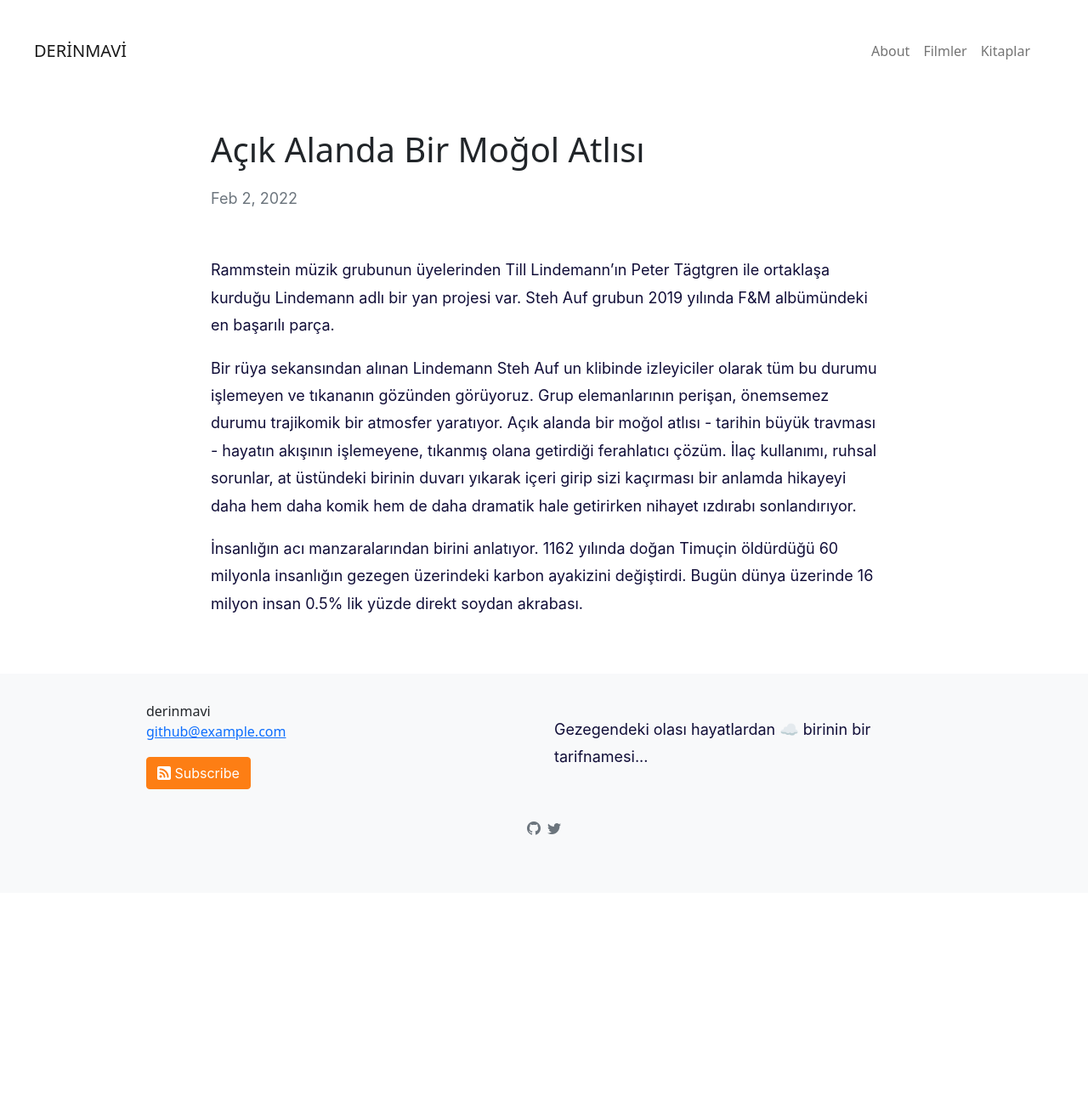
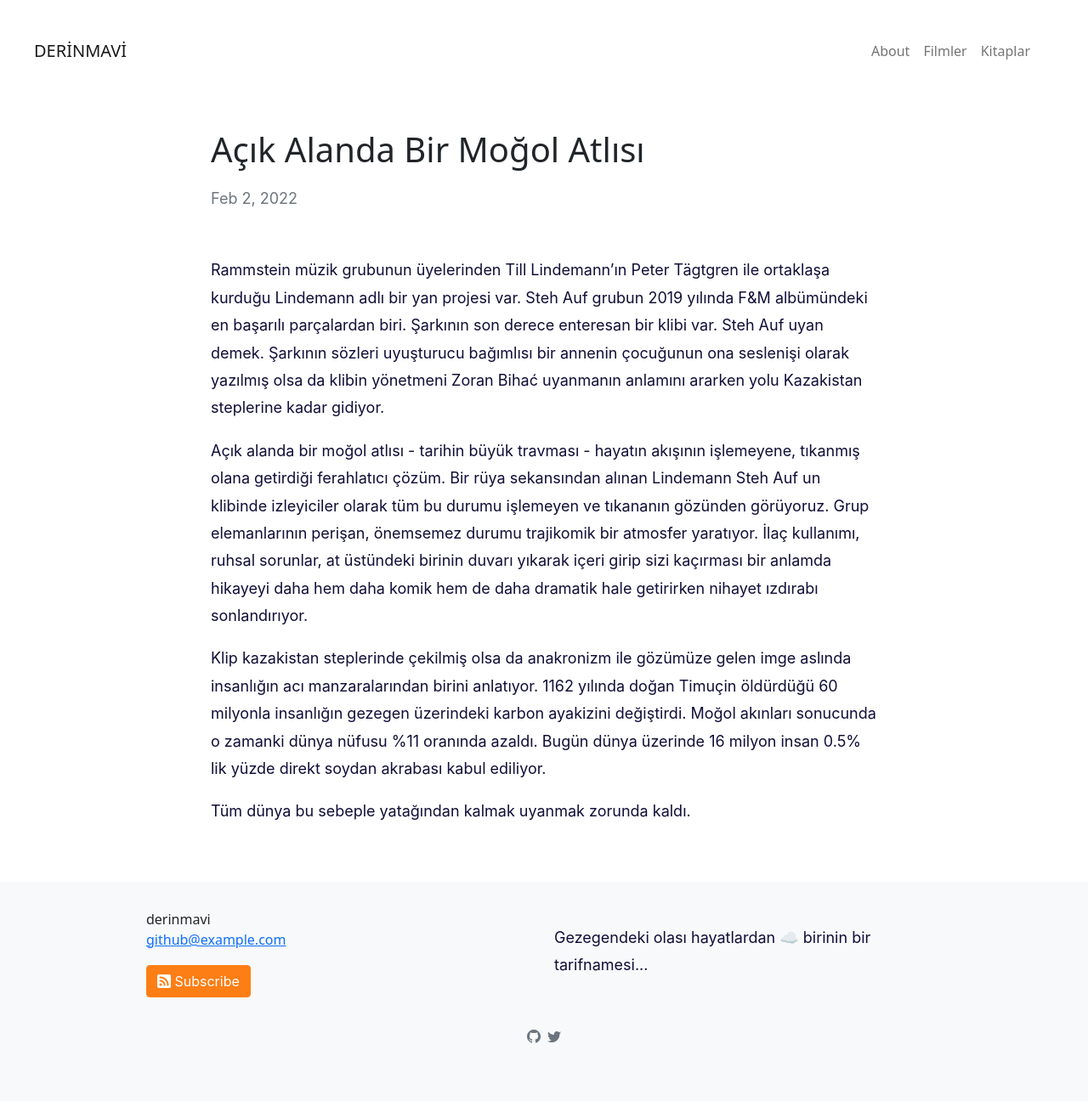
Before and after one commit to tozbulut/derinmavi.io, a Jekyll site: the page built from _posts/2022-02-02-acik-alanda-bir-mogol-atlisi.md, in a window 1280 px wide. Shown: the whole page at 85% size. Built offline with Jekyll 4.4.1, drawn with Linux system fonts in a browser that asks for light colours; before the commit the page ends 1051 px from its top, so only the background shows below that.

Commit message:
Update 2022-02-02-acik-alanda-bir-mogol-atlisi.md

```diff
--- a/_posts/2022-02-02-acik-alanda-bir-mogol-atlisi.md
+++ b/_posts/2022-02-02-acik-alanda-bir-mogol-atlisi.md
@@ -5,9 +5,12 @@
 img : https://derinmavi.io/images/steh-auf.png
 ---
 
-Rammstein müzik grubunun üyelerinden Till Lindemann'ın Peter Tägtgren ile ortaklaşa kurduğu Lindemann adlı bir yan projesi var. Steh Auf grubun 2019 yılında F&M albümündeki en başarılı parça.
+Rammstein müzik grubunun üyelerinden Till Lindemann'ın Peter Tägtgren ile ortaklaşa kurduğu Lindemann adlı bir yan projesi var. Steh Auf grubun 2019 yılında F&M albümündeki en başarılı parçalardan biri. Şarkının son derece enteresan bir klibi var. Steh Auf uyan demek. Şarkının sözleri uyuşturucu bağımlısı bir annenin çocuğunun ona seslenişi olarak yazılmış olsa da klibin yönetmeni Zoran Bihać uyanmanın anlamını ararken yolu Kazakistan steplerine kadar gidiyor.
 
+Açık alanda bir moğol atlısı - tarihin büyük travması - hayatın akışının işlemeyene, tıkanmış olana getirdiği ferahlatıcı çözüm.
 Bir rüya sekansından alınan Lindemann Steh Auf un klibinde izleyiciler olarak tüm bu durumu işlemeyen ve tıkananın gözünden görüyoruz.
-Grup elemanlarının perişan, önemsemez durumu trajikomik bir atmosfer yaratıyor. Açık alanda bir moğol atlısı - tarihin büyük travması - hayatın akışının işlemeyene, tıkanmış olana getirdiği ferahlatıcı çözüm. İlaç kullanımı, ruhsal sorunlar, at üstündeki birinin duvarı yıkarak içeri girip sizi kaçırması bir anlamda hikayeyi daha hem daha komik hem de daha dramatik hale getirirken nihayet ızdırabı sonlandırıyor.
+Grup elemanlarının perişan, önemsemez durumu trajikomik bir atmosfer yaratıyor. İlaç kullanımı, ruhsal sorunlar, at üstündeki birinin duvarı yıkarak içeri girip sizi kaçırması bir anlamda hikayeyi daha hem daha komik hem de daha dramatik hale getirirken nihayet ızdırabı sonlandırıyor.
 
-İnsanlığın acı manzaralarından birini anlatıyor. 1162 yılında doğan Timuçin öldürdüğü 60 milyonla insanlığın gezegen üzerindeki karbon ayakizini değiştirdi. Bugün dünya üzerinde 16 milyon insan 0.5% lik yüzde direkt soydan akrabası.
+Klip kazakistan steplerinde çekilmiş olsa da anakronizm ile gözümüze gelen imge aslında insanlığın acı manzaralarından birini anlatıyor. 1162 yılında doğan Timuçin öldürdüğü 60 milyonla insanlığın gezegen üzerindeki karbon ayakizini değiştirdi. Moğol akınları sonucunda o zamanki dünya nüfusu %11 oranında azaldı. Bugün dünya üzerinde 16 milyon insan 0.5% lik yüzde direkt soydan akrabası kabul ediliyor.
+
+Tüm dünya bu sebeple yatağından kalmak uyanmak zorunda kaldı.
```
